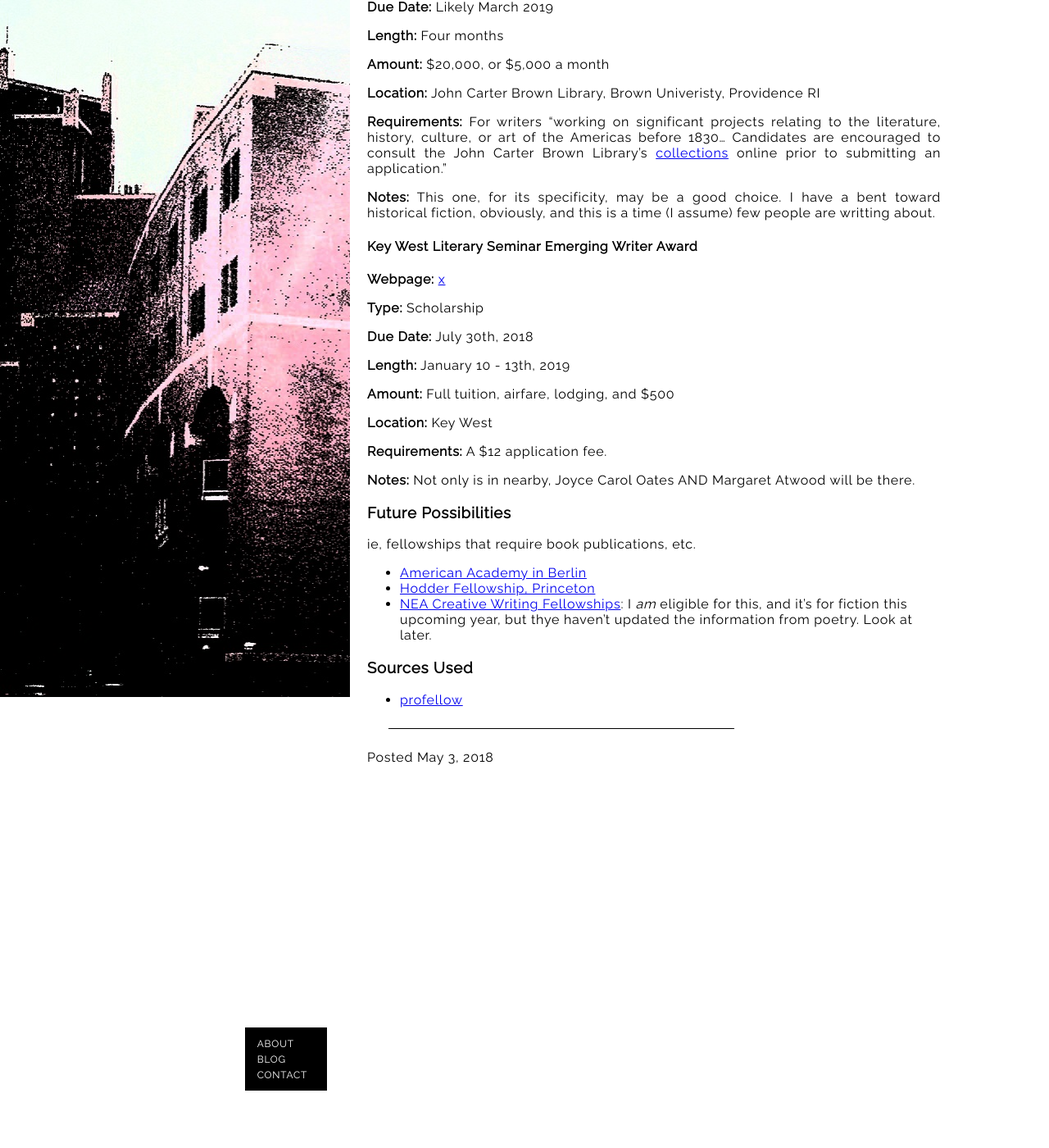
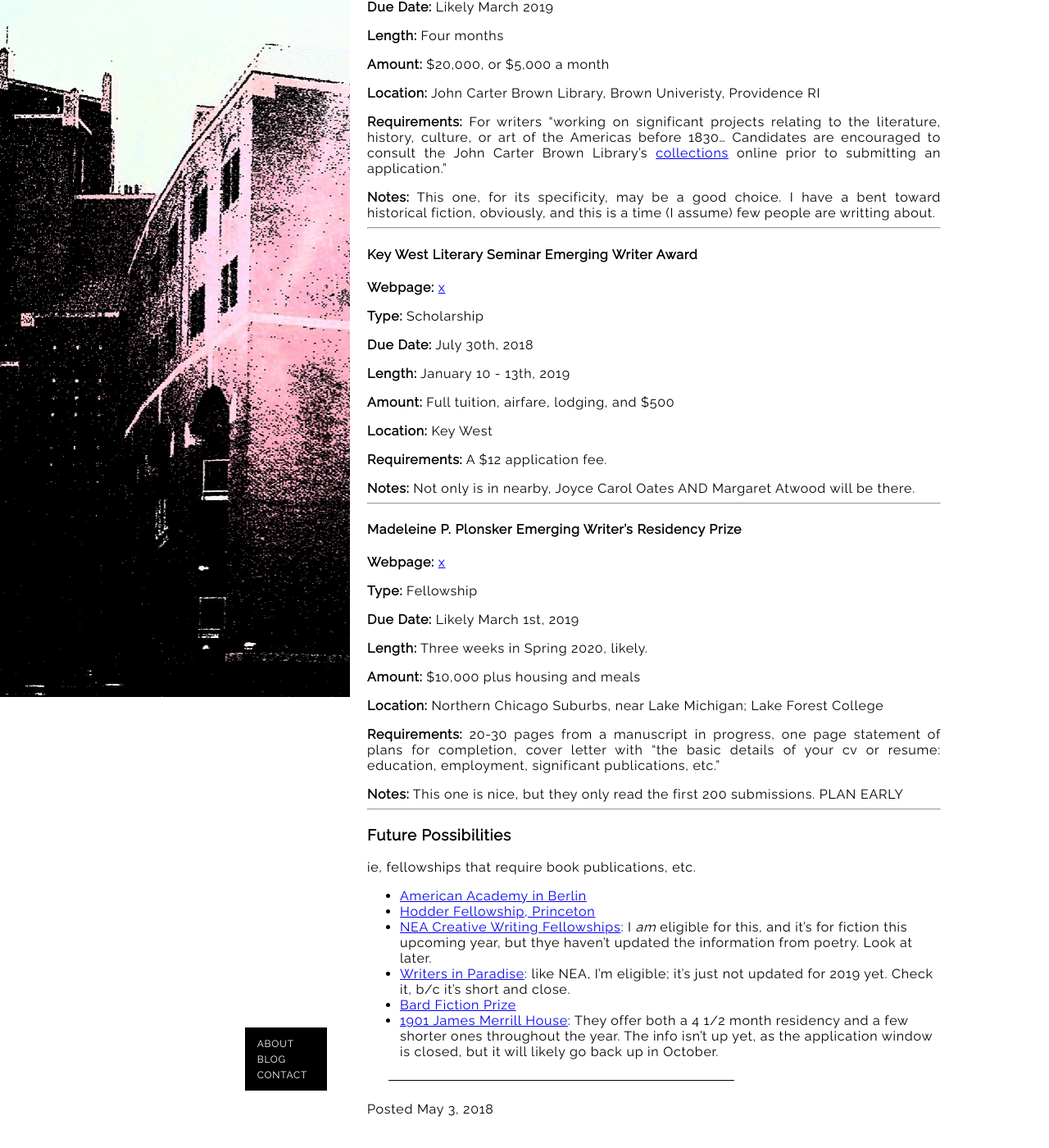
Before and after one commit to towercity/author-webpage, a Jekyll site: the page built from _posts/2018-05-03-fellowships-grants.md, in a window 1280 px wide and 1400 px high, scrolled down 659 px. Shown: the whole window at 82% size. Built offline with Jekyll 4.4.1, drawn with Linux system fonts in a browser that asks for light colours; some web fonts are replaced.

Commit message:
Add more fellowships

```diff
--- a/_posts/2018-05-03-fellowships-grants.md
+++ b/_posts/2018-05-03-fellowships-grants.md
@@ -32,6 +32,8 @@ __Requirements:__ For writers "working on significant projects relating to the l
 
 __Notes:__ This one, for its specificity, may be a good choice. I have a bent toward historical fiction, obviously, and this is a time (I assume) few people are writting about.
 
+---
+
 #### Key West Literary Seminar Emerging Writer Award ####
 
 __Webpage:__ [x](http://www.kwls.org/awards/emerging-writer-awards/)
@@ -50,12 +52,34 @@ __Requirements:__ A $12 application fee.
 
 __Notes:__ Not only is in nearby, Joyce Carol Oates AND Margaret Atwood will be there.
 
+---
+
+#### Madeleine P. Plonsker Emerging Writer’s Residency Prize ####
+
+__Webpage:__ [x](http://www.lakeforest.edu/academics/programs/english/press/plonsker.php)
+
+__Type:__ Fellowship
+
+__Due Date:__ Likely March 1st, 2019
+
+__Length:__ Three weeks in Spring 2020, likely.
+
+__Amount:__ $10,000 plus housing and meals
+
+__Location:__ Northern Chicago Suburbs, near Lake Michigan; Lake Forest College
+
+__Requirements:__ 20-30 pages from a manuscript in progress, one page statement of plans for completion, cover letter with "the basic details of your cv or resume: education, employment, significant publications, etc."
+
+__Notes:__ This one is nice, but they only read the first 200 submissions. PLAN EARLY
+
+---
+
 ### Future Possibilities ###
 ie, fellowships that require book publications, etc.
 
 * [American Academy in Berlin](http://www.americanacademy.de/apply/apply-for-a-fellowship/)
 * [Hodder Fellowship, Princeton](http://arts.princeton.edu/fellowships/hodder-fellowship/)
 * [NEA Creative Writing Fellowships](https://www.arts.gov/grants-individuals/creative-writing-fellowships): I _am_ eligible for this, and it's for fiction this upcoming year, but thye haven't updated the information from poetry. Look at later.
-
-### Sources Used ##
- * [profellow](https://www.profellow.com/)
+* [Writers in Paradise](https://www.writersinparadise.com/): like NEA, I'm eligible; it's just not updated for 2019 yet. Check it, b/c it's short and close.
+* [Bard Fiction Prize](http://www.bard.edu/bfp/)
+* [1901 James Merrill House](http://jamesmerrillhouse.org/residency/writer-in-residence-program/): They offer both a 4 1/2 month residency and a few shorter ones throughout the year. The info isn't up yet, as the application window is closed, but it will likely go back up in October.
```
